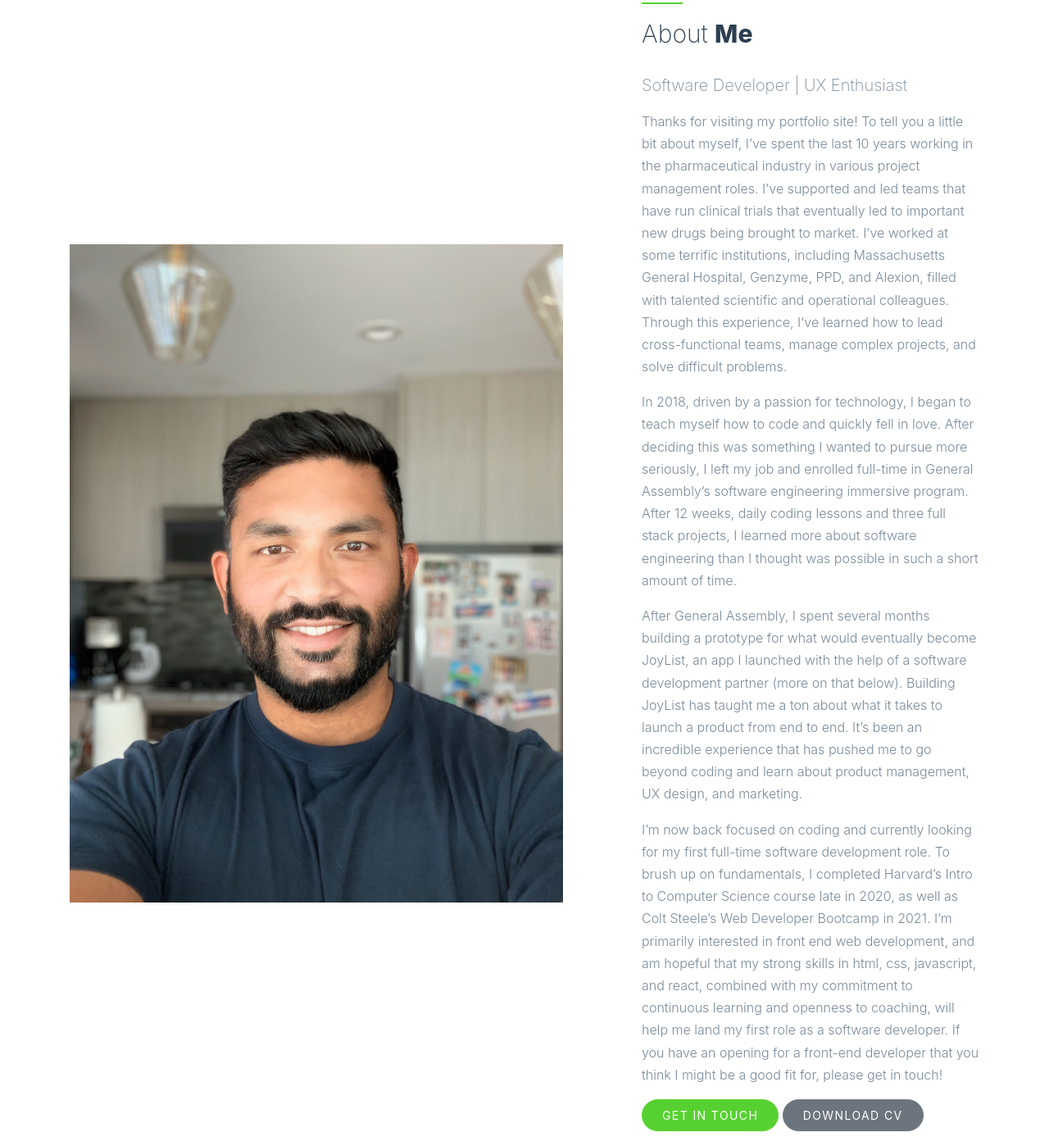
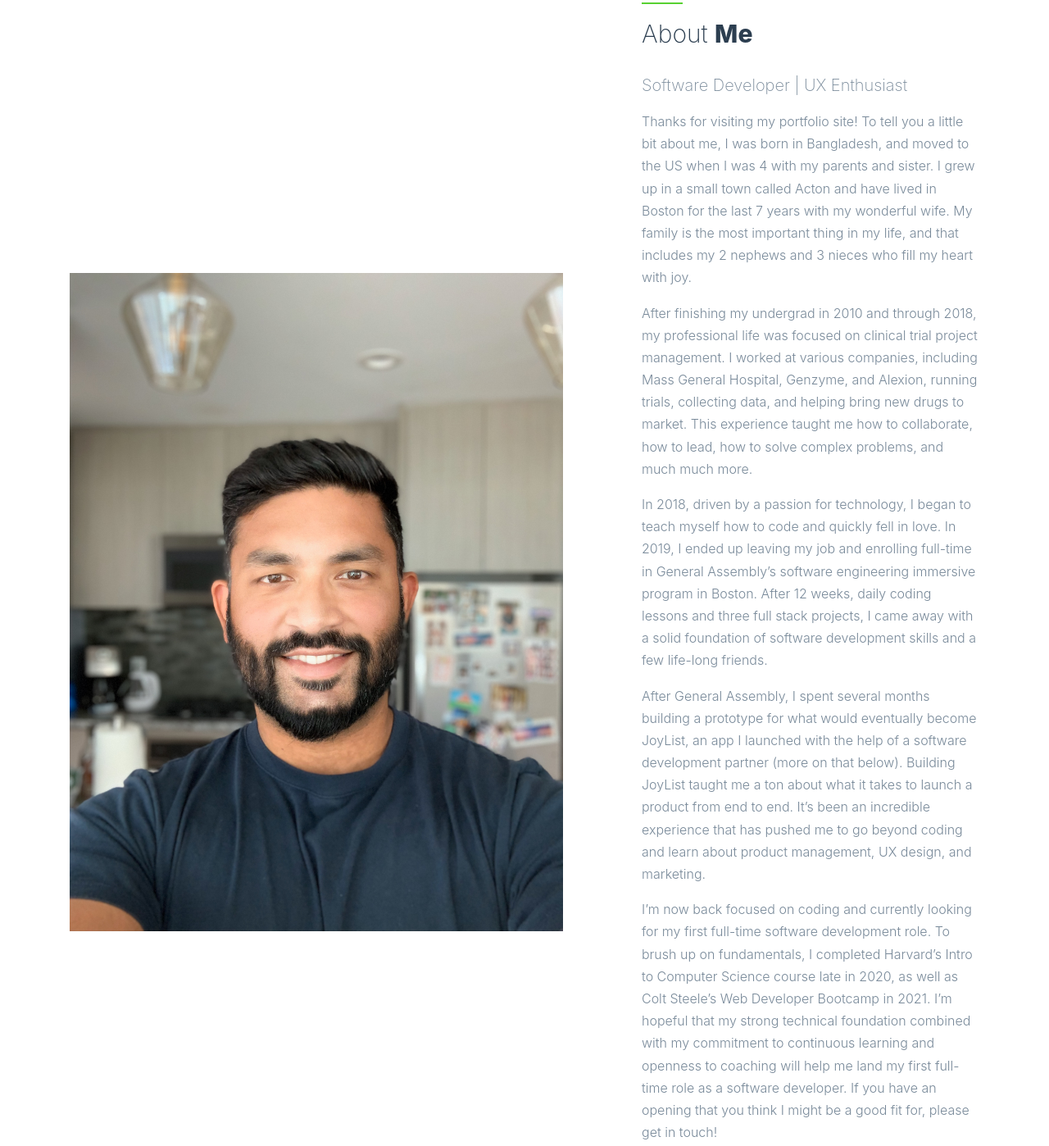
Before and after one commit to shaider0/shaider0.github.io, a plain HTML site: page index.html in a window 1280 px wide. Shown: the part 877-2275 px from the top of the page at 82% size. Drawn offline with nearby package versions, Linux system fonts and the light colour scheme; files whose address does not match are found by name.

Commit message:
text updates

```diff
--- a/index.html
+++ b/index.html
@@ -75,26 +75,35 @@
           </div>
           <p class="lead">Software Developer | UX Enthusiast </p>
           <p class="mb-3">
-            Thanks for visiting my portfolio site! To tell you a little bit about myself, I’ve spent the last 10 years
-            working in the pharmaceutical industry in various project management roles. I’ve supported and led teams
-            that have run clinical trials that eventually led to important new drugs being brought to market. I’ve
-            worked at some terrific institutions, including Massachusetts General Hospital, Genzyme, PPD, and Alexion,
-            filled with talented scientific and operational colleagues. Through this experience, I’ve learned how to
-            lead cross-functional teams, manage complex projects, and solve difficult problems.
+            Thanks for visiting my portfolio site! To tell you a little bit about me, I was born in Bangladesh, and
+            moved to the US when I was 4 with my parents and sister. I grew up in a small town called Acton and have
+            lived in Boston for the last 7 years with my wonderful wife. My family is the most important thing in my
+            life,
+            and that includes my 2 nephews and 3 nieces who fill my heart with joy.
           </p>
+
+          <p class="mb-3">
+            After finishing my undergrad in 2010 and through 2018, my professional life was focused on clinical trial
+            project management. I worked at various companies, including Mass General Hospital, Genzyme, and Alexion,
+            running trials, collecting data, and helping bring new drugs to market. This experience taught me how to
+            collaborate, how to lead, how to solve complex problems, and much much more.
+          </p>
+
           <p class="mb-3">
             In 2018, driven by a passion for technology, I began to teach myself how to code and quickly fell in love.
-            After deciding this was something I wanted to pursue more seriously, I left my job and enrolled full-time in
-            General Assembly’s software engineering immersive program. After 12 weeks, daily coding lessons and three
+            In 2019, I ended up leaving my job and enrolling full-time in
+            General Assembly’s software engineering immersive program in Boston. After 12 weeks, daily coding lessons
+            and
+            three
             full
-            stack projects, I learned more about software engineering than I thought was possible in such a short amount
-            of time.
+            stack projects, I came away with a solid foundation of software development skills and a few life-long
+            friends.
           </p>
           <p class="mb-3">
 
             After General Assembly, I spent several months building a prototype for what would eventually become
             JoyList,
-            an app I launched with the help of a software development partner (more on that below). Building JoyList has
+            an app I launched with the help of a software development partner (more on that below). Building JoyList
             taught me a
             ton about what it takes to launch a product from end to end. It’s been an incredible experience that has
             pushed me to go beyond coding and learn about product management, UX design, and marketing.
@@ -103,10 +112,11 @@
             I’m now back focused on coding and currently looking for my first full-time software development role. To
             brush up on fundamentals, I completed Harvard’s Intro to Computer Science course late in 2020, as well
             as
-            Colt Steele’s Web Developer Bootcamp in 2021. I’m primarily interested in front end web development, and am
-            hopeful that my strong skills in html, css, javascript, and react, combined with my commitment to continuous
-            learning and openness to coaching, will help me land my first role as a software developer. If you have an
-            opening for a front-end developer that you think I might be a good fit for, please get in touch!
+            Colt Steele’s Web Developer Bootcamp in 2021. I’m hopeful that my strong technical foundation combined with
+            my commitment to continuous
+            learning and openness to coaching will help me land my first full-time role as a software developer. If you
+            have an
+            opening that you think I might be a good fit for, please get in touch!
           </p>
 
           <p>
@@ -226,9 +236,7 @@
       <ul>
         <li>NodeJS and Express to create a server</li>
         <li>React to develop component-based UI, using JSX to combine UI logic with markup</li>
-        <li>MongoDB Atlas as the database for data persistence, as is common for applications with
-          lots of
-          unstructured data</li>
+        <li>MongoDB Atlas as the database for data persistence</li>
         <li>Mongoose as ODM to handle CRUD operations and for schema validation</li>
         <li>AWS S3 bucket to store images</li>
         <li>Axios to handle asynchronous HTTP requests from client to server</li>
```
